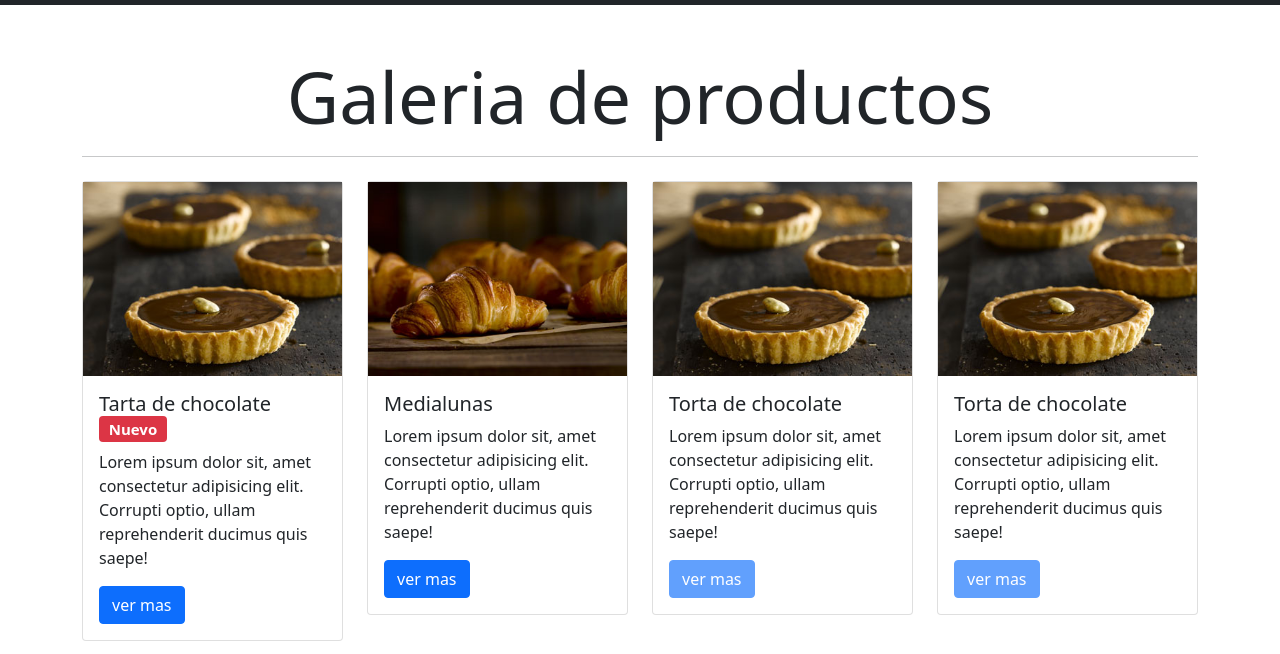
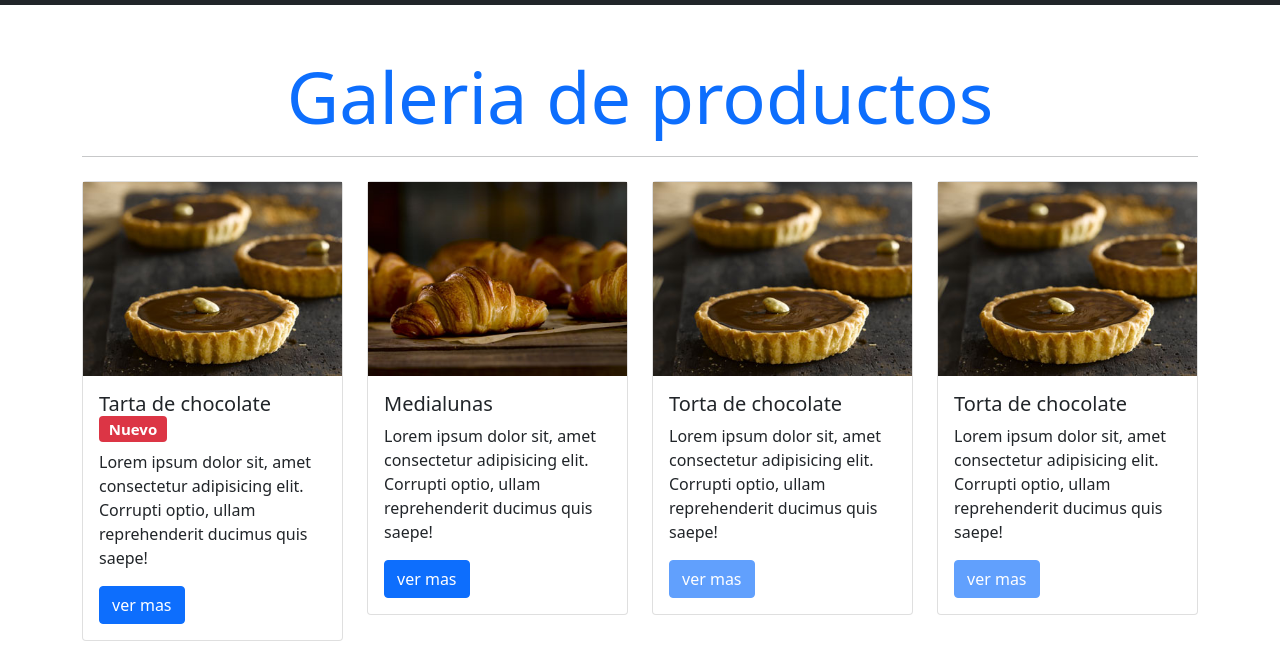
Before and after one commit to earias08/panaderiaCocu18i, a plain HTML site: page pages/productos.html in a window 1280 px wide. Shown: the part 105-759 px from the top of the page. Drawn offline with Linux system fonts and the light colour scheme.

Commit message:
modifique el color del titulo de la galeria de productos

```diff
--- a/pages/productos.html
+++ b/pages/productos.html
@@ -60,7 +60,7 @@
     </header>
     <main class="container">
       <section class="my-5">
-        <h1 class="display-2 text-center">Galeria de productos</h1>
+        <h1 class="display-2 text-center text-primary">Galeria de productos</h1>
         <hr />
         <article class="row">
           <div class="col-sm-12 col-md-4 col-lg-3 my-2">
```
